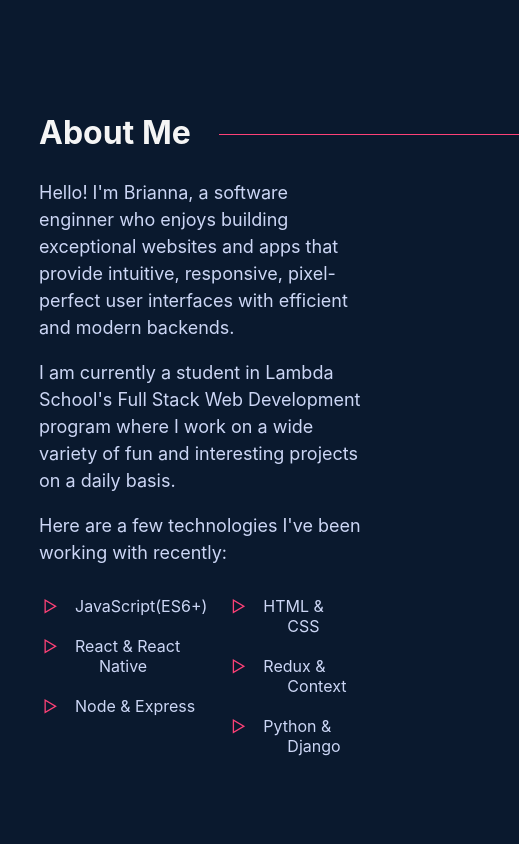
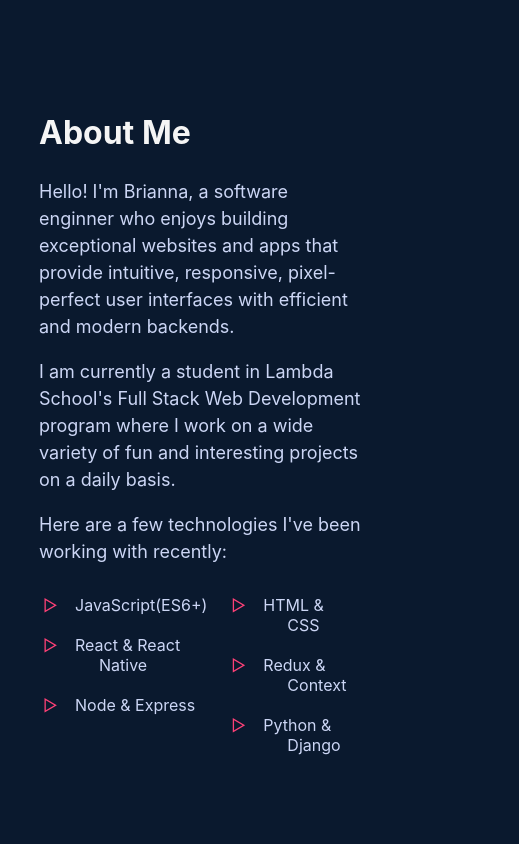
Before and after one commit to briannaworkman/portfolio, a React (Create React App) app: page / in a window 390 px wide. Shown: the part 1000-1844 px from the top of the page, 519 px wide, since content can reach past the window. Built offline with nearby package versions, Linux system fonts and the light colour scheme.

Commit message:
gets rid of the line after headers on mobile

```diff
--- a/src/assets/styles/about.css
+++ b/src/assets/styles/about.css
@@ -86,4 +86,8 @@
   .about p {
     width: 100%;
   }
+
+  .about h2:after {
+    display: none;
+  }
 }
--- a/src/assets/styles/projects.css
+++ b/src/assets/styles/projects.css
@@ -149,8 +149,7 @@
   }
 
   .project h2:after {
-    width: 100px;
-    margin-left: 100%;
+    display: none;
   }
 }
 
```
